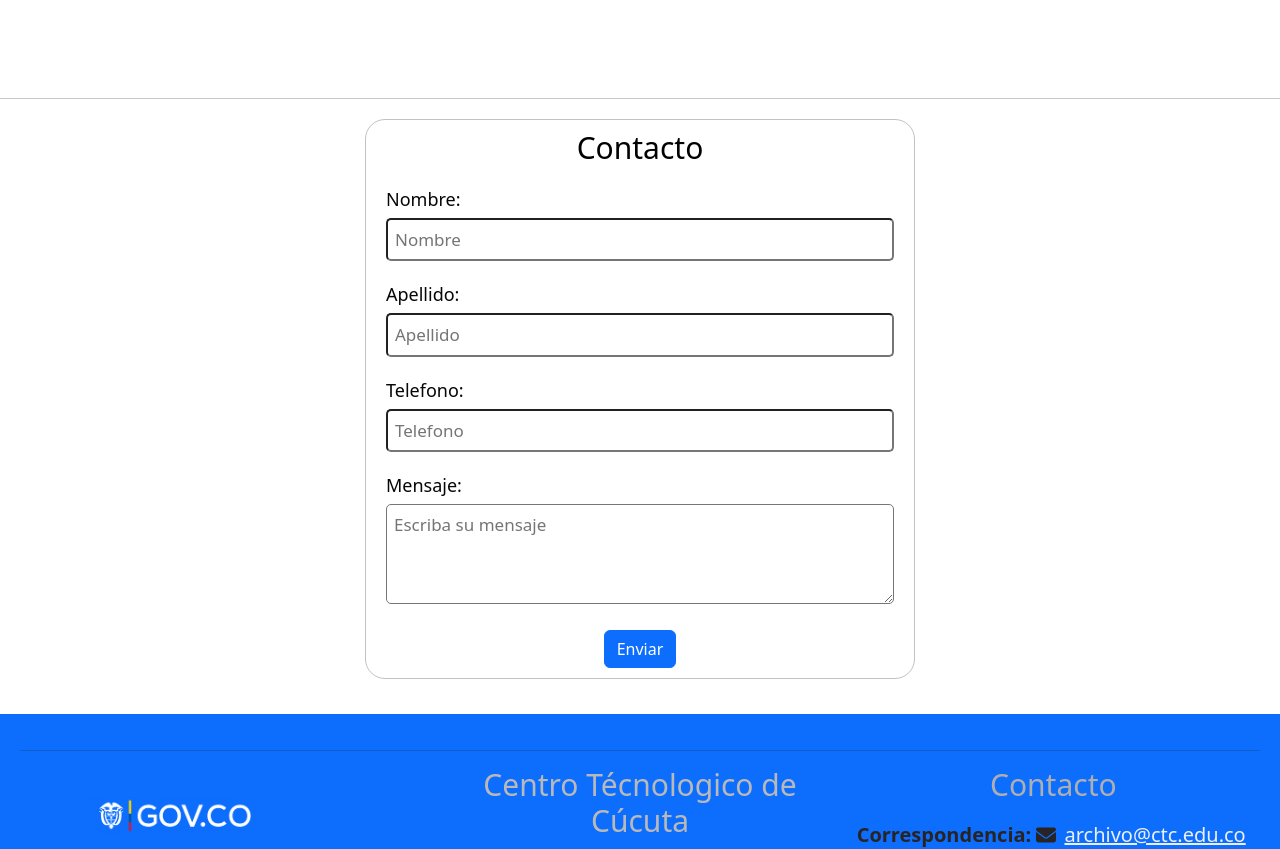
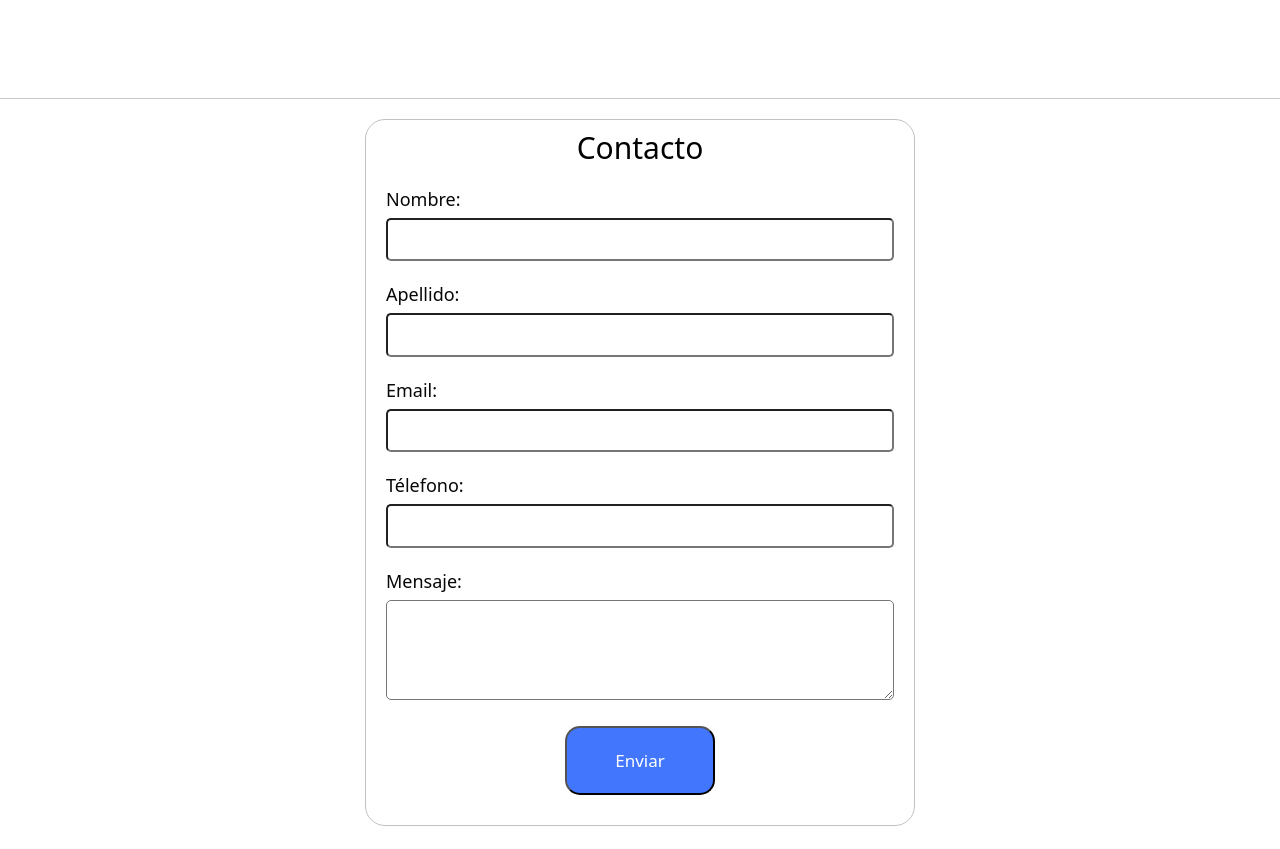
Before and after one commit to Geovanny89/laboratorioctc, a React (Create React App) app: page / in a window 1280 px wide. Shown: the part 1987-2836 px from the top of the page. Built offline with nearby package versions, Linux system fonts and the light colour scheme.

Commit message:
se agrega nuevos estilos al nabvar

```diff
--- a/package.json
+++ b/package.json
@@ -3,6 +3,7 @@
   "version": "0.1.0",
   "private": true,
   "dependencies": {
+    "@emailjs/browser": "^3.11.0",
     "@fortawesome/fontawesome-svg-core": "^6.5.1",
     "@fortawesome/free-brands-svg-icons": "^6.5.1",
     "@fortawesome/free-solid-svg-icons": "^6.5.1",
--- a/src/Component/Contacto/Contacto.jsx
+++ b/src/Component/Contacto/Contacto.jsx
@@ -1,7 +1,93 @@
-import React, { useState } from 'react'
+// import React, { useState } from 'react'
+// import './contacto.css'
+// import { Button } from 'react-bootstrap';
+
+
+// function validate(input) {
+//   let errors = {};
+//   if (!input.nombre)
+//     errors.nombre = '* Campo Obligatorio';
+//     else if (/[^A-Za-z ]+/g.test(input.nombre)) errors.nombre = '* Nombre no puede tener caracteres especiales o tildes'
+//   if (!input.apellido)
+//     errors.apellido = "* Campo Obligatorio";
+//     else if (/[^A-Za-z ]+/g.test(input.apellido)) errors.apellido = '* Apellido no puede tener caracteres especiales'
+
+//   if (!input.telefono)
+//     errors.telefono = "* Campo Obligatorio"
+//   else if (/[^0-9 ]+/g.test(input.telefono)) errors.telefono = '* El Numero de telefono valido es en numeros'
+
+//   return errors;
+// }
+
+// export default function Contacto() {
+//   const [errors, setErrors] = useState({})
+
+//   const [input, setInput] = useState({
+//     nombre: "",
+//     apellido: "",
+//     telefono: "",
+//     mensaje:"",
+
+//   });
+
+
+//   const handleInputChange = (event) => {
+//     setInput({ ...input, [event.target.name]: event.target.value });
+//   };
+
+//   const handleFormSubmit = () => {
+//     const validationErrors = validate(input);
+//     setErrors(validationErrors);
+//     if (Object.keys(validationErrors).length === 0) {
+//       // Aquí puedes realizar la lógica para guardar los datos o enviarlos al servidor
+
+//       // Restablecer los valores de los campos del formulario
+//       setInput({
+//         nombre: "",
+//         apellido: "",
+//         telefono: "",
+//         mensaje:""
+//       });
+
+//     }
+//   };
+
+
+
+//   return (
+//     <div id='contacto'>
+//       <form action="">
+
+//         <h2>Contacto</h2>
+//         <label htmlFor="">Nombre: </label>
+
+//         <input type="text" name="nombre" id="nombre" placeholder='Nombre' value={input.nombre}
+//           onChange={handleInputChange} />
+//         {errors.nombre && <span className="error">{errors.nombre}</span>}
+
+
+//         <label htmlFor="">Apellido:</label>
+//         <input type="text" name='apellido' id='apellido' placeholder='Apellido' value={input.apellido}
+//           onChange={handleInputChange} />
+//         {errors.apellido && <span className="error">{errors.apellido}</span>}
+
+//         <label htmlFor="">Telefono:</label>
+//         <input type="text" name='telefono' id='telefono' placeholder='Telefono' value={input.telefono}
+//           onChange={handleInputChange}
+//         />
+//         {errors.telefono && <span className="error">{errors.telefono}</span>}
+
+//         <label htmlFor="">Mensaje:</label>
+//         <textarea name="mensaje" placeholder='Escriba su mensaje' value={input.mensaje} onChange={handleInputChange}></textarea>
+
+//         <Button onClick={handleFormSubmit}>Enviar</Button>
+//       </form>
+//     </div>
+//   )
+// }
+import React, { useRef, useState } from 'react';
+import emailjs from '@emailjs/browser';
 import './contacto.css'
-import { Button } from 'react-bootstrap';
-
 
 function validate(input) {
   let errors = {};
@@ -11,7 +97,10 @@ function validate(input) {
   if (!input.apellido)
     errors.apellido = "* Campo Obligatorio";
     else if (/[^A-Za-z ]+/g.test(input.apellido)) errors.apellido = '* Apellido no puede tener caracteres especiales'
-
+    if (!input.email)
+    errors.email = "* Campo Obligatorio";
+  else if (!/^[^\s@]+@[^\s@]+\.[^\s@]+$/.test(input.email))
+    errors.email = '* No es un correo válido';
   if (!input.telefono)
     errors.telefono = "* Campo Obligatorio"
   else if (/[^0-9 ]+/g.test(input.telefono)) errors.telefono = '* El Numero de telefono valido es en numeros'
@@ -20,68 +109,64 @@ function validate(input) {
 }
 
 export default function Contacto() {
-  const [errors, setErrors] = useState({})
+  const form = useRef();
+  const [errors, setErrors] = useState({});
 
-  const [input, setInput] = useState({
-    nombre: "",
-    apellido: "",
-    telefono: "",
-    mensaje:"",
+  const sendEmail = (e) => {
+    e.preventDefault();
 
-  });
+    const input = {
+      nombre: form.current.user_name.value,
+      apellido: form.current.user_apellido.value, // assuming you add 'user_apellido' to the input fields
+      telefono: form.current.user_telefono.value,
+      email:form.current.user_email.value,
+      mensaje: form.current.message.value,
+    };
 
-
-  const handleInputChange = (event) => {
-    setInput({ ...input, [event.target.name]: event.target.value });
-  };
-
-  const handleFormSubmit = () => {
     const validationErrors = validate(input);
     setErrors(validationErrors);
+
     if (Object.keys(validationErrors).length === 0) {
-      // Aquí puedes realizar la lógica para guardar los datos o enviarlos al servidor
+      emailjs.sendForm('service_z0qkbyo', 'template_y3q193i', form.current, 'NBKcJaw_TB_V0l5kn')
+        .then((result) => {
+          console.log(result.text);
+          // Additional logic after successful submission
+        }, (error) => {
+          console.log(error.text);
+          // Handle error if necessary
+        });
 
-      // Restablecer los valores de los campos del formulario
-      setInput({
-        nombre: "",
-        apellido: "",
-        telefono: "",
-        mensaje:""
-      });
-
+      // Reset form fields
+      form.current.reset();
     }
   };
 
+  return (
+    <form id='contacto' className="contact-form" ref={form} onSubmit={sendEmail}>
+      <h2 >Contacto</h2>
 
+      <label htmlFor="user_name">Nombre:</label>
+      <input type="text" name="user_name" />
 
-  return (
-    <div id='contacto'>
-      <form action="">
+      {errors.nombre && <span className="error">{errors.nombre}</span>}
 
-        <h2>Contacto</h2>
-        <label htmlFor="">Nombre: </label>
+      <label htmlFor="user_apellido">Apellido:</label>
+      <input type="text" name="user_apellido" />
 
-        <input type="text" name="nombre" id="nombre" placeholder='Nombre' value={input.nombre}
-          onChange={handleInputChange} />
-        {errors.nombre && <span className="error">{errors.nombre}</span>}
+      {errors.apellido && <span className="error">{errors.apellido}</span>}
+      <label htmlFor="user_email">Email:</label>
+      <input type="text" name="user_email" />
+      {errors.email && <span className="error">{errors.email}</span>}
 
+      <label htmlFor="user_telefono">Télefono:</label>
+      <input type="text" name="user_telefono" />
 
-        <label htmlFor="">Apellido:</label>
-        <input type="text" name='apellido' id='apellido' placeholder='Apellido' value={input.apellido}
-          onChange={handleInputChange} />
-        {errors.apellido && <span className="error">{errors.apellido}</span>}
+      {errors.telefono && <span className="error">{errors.telefono}</span>}
 
-        <label htmlFor="">Telefono:</label>
-        <input type="text" name='telefono' id='telefono' placeholder='Telefono' value={input.telefono}
-          onChange={handleInputChange}
-        />
-        {errors.telefono && <span className="error">{errors.telefono}</span>}
+      <label htmlFor="message">Mensaje:</label>
+      <textarea name="message"></textarea>
 
-        <label htmlFor="">Mensaje:</label>
-        <textarea name="mensaje" placeholder='Escriba su mensaje' value={input.mensaje} onChange={handleInputChange}></textarea>
-
-        <Button onClick={handleFormSubmit}>Enviar</Button>
-      </form>
-    </div>
-  )
-}
+      <input id="boton" type="submit" value="Enviar" />
+    </form>
+  );
+};
--- a/src/Component/Navbar/Navbar.jsx
+++ b/src/Component/Navbar/Navbar.jsx
@@ -1,17 +1,32 @@
-
-import React from 'react';
+import React, { useState, useEffect } from 'react';
 import { Container, Nav, Navbar } from 'react-bootstrap';
 import { FontAwesomeIcon } from '@fortawesome/react-fontawesome';
-import { faHome, faUsers,faEnvelope,faFile} from '@fortawesome/free-solid-svg-icons';
+import { faHome, faUsers, faEnvelope, faFile } from '@fortawesome/free-solid-svg-icons';
 import logo from '../../assets/ctc-logo.png';
-import portafolio from'../../public/PORTAFOLIO.pdf'
+import portafolio from '../../public/PORTAFOLIO.pdf';
 import './navbar.css';
 
 export default function NavbarComponent() {
+  const [scrollY, setScrollY] = useState(0);
+
+  useEffect(() => {
+    const handleScroll = () => {
+      setScrollY(window.scrollY);
+    };
+
+    window.addEventListener('scroll', handleScroll);
+
+    return () => {
+      window.removeEventListener('scroll', handleScroll);
+    };
+  }, []);
+
   return (
-    <Navbar expand='lg' >
+    <Navbar expand='lg' className={scrollY > 0 ? 'fixed-nav' : ''}>
       <Container>
-        <a href="https://www.ctc.edu.co/" target="_blank" rel="noopener noreferrer"><img src={logo} alt="Img Not Found" width="150px" className="mb-2" /></a>
+        <a href="https://www.ctc.edu.co/" target="_blank" rel="noopener noreferrer">
+          <img src={logo} alt="Img Not Found" width="150px" className="mb-2" />
+        </a>
         <Navbar.Toggle aria-controls="navbarScroll" />
         <Navbar.Collapse id="navbarScroll" className="mx-2">
           <Nav
--- a/src/Component/Navbar/navbar.css
+++ b/src/Component/Navbar/navbar.css
@@ -1,6 +1,28 @@
+
+.fixed-nav{
+  position: fixed;
+  top: 0;
+  left: 0;
+  width: 100%;
+  z-index: 100;
+  background: rgb(199,103,103);
+  background: rgb(199,103,103);
+  background: linear-gradient(90deg, rgba(199,103,103,0.39539565826330536) 0%, rgba(0,127,242,0.7791491596638656) 0%);
+}
+.fixed-nav a {
+  color: rgb(8, 8, 8);
+  transition: transform 0.3s ease-in-out; /* Agrega una transición de 0.3 segundos al atributo transform */
+}
+
+.fixed-nav a:hover {
+  transform: scale(1.2); /* Aplica un aumento del 10% en el tamaño al pasar el mouse */
+}
 
 
 .nav-link-custom {
     font-size: 20px;
-
+    transition: transform 0.3s ease-in-out;
   }
+  .nav-link-custom:hover{
+    transform: scale(1.3);
+  }
```
Also changed, not shown: 1 other file (tests, documents, lock files or other folders).
